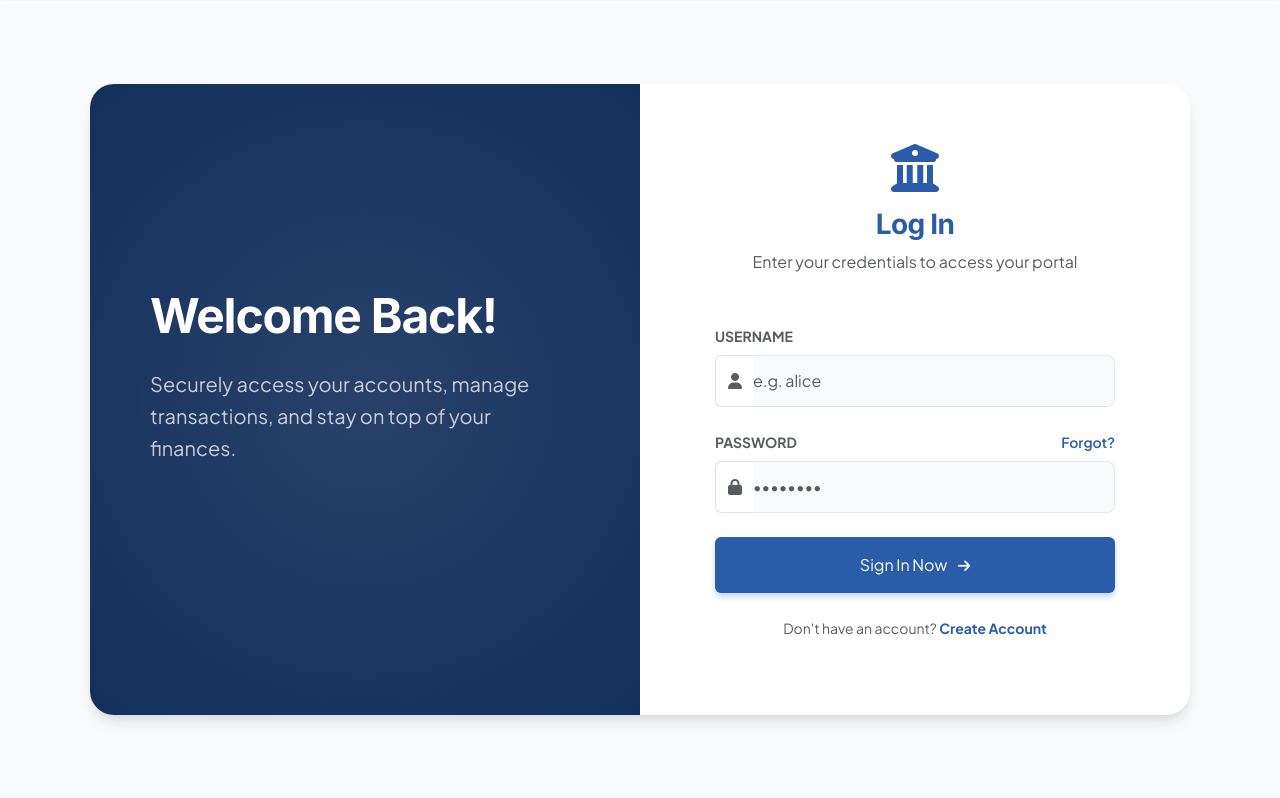
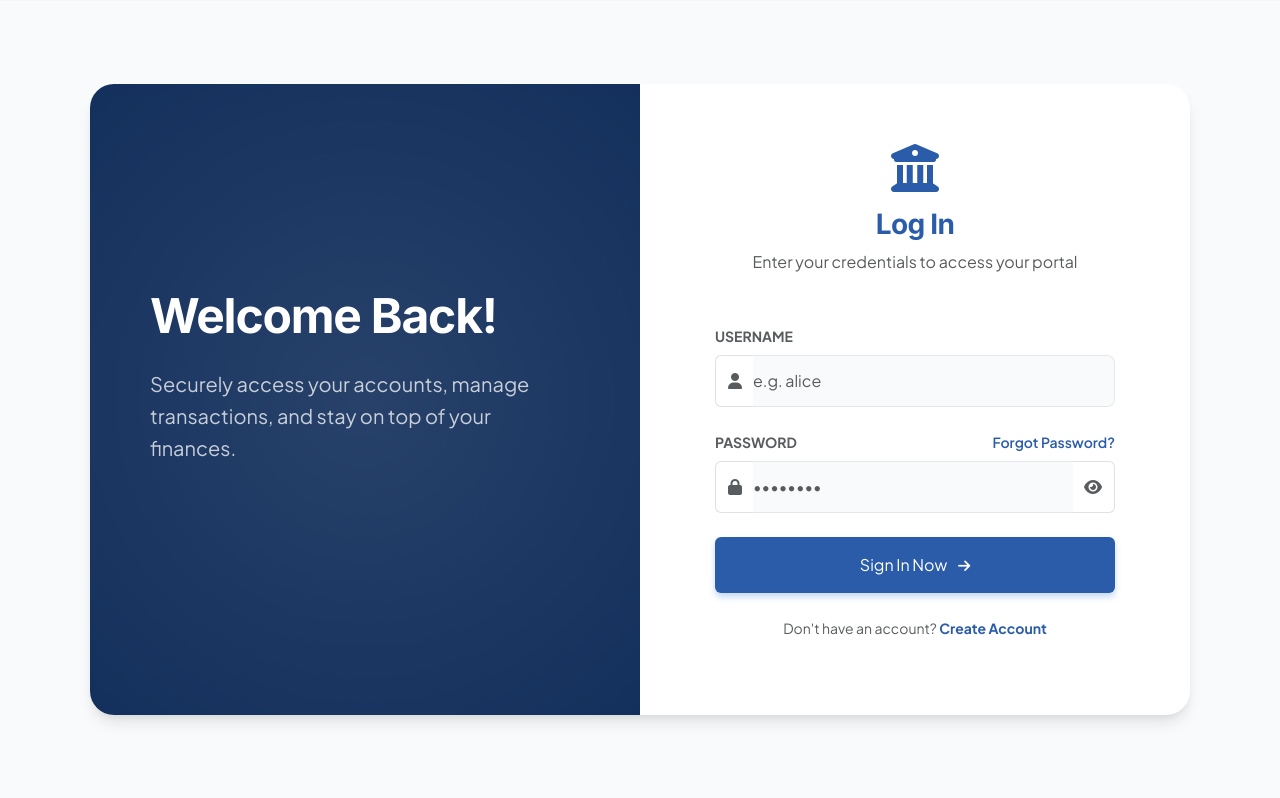
Before and after one commit to khushietiwari/banking-system, a Django app: page /login/ in a window 1280 px wide. Shown: the part 81-879 px from the top of the page. Run offline with Django 5.2, Linux system fonts and the light colour scheme.

Commit message:
toggle password button

```diff
--- a/templates/login.html
+++ b/templates/login.html
@@ -7,8 +7,9 @@
         <!-- Decoration Side -->
         <div class="auth-left d-none d-lg-flex">
             <h2 class="display-5 fw-bold mb-4 text-white">Welcome Back!</h2>
-            <p class="lead opacity-75 mb-5 text-white">Securely access your accounts, manage transactions, and stay on top of your
-                finances.</p>
+            <p class="lead opacity-75 mb-5 text-white">
+                Securely access your accounts, manage transactions, and stay on top of your finances.
+            </p>
         </div>
 
         <!-- Form Side -->
@@ -28,38 +29,89 @@
 
                 <form method="POST">
                     {% csrf_token %}
+
+                    <!-- Username -->
                     <div class="mb-4">
                         <label class="form-label text-uppercase small fw-bold text-muted">Username</label>
                         <div class="input-group">
-                            <span class="input-group-text bg-white border-end-0 text-muted"><i
-                                    class="fas fa-user"></i></span>
-                            <input type="text" name="username" class="form-control border-start-0 ps-0"
-                                placeholder="e.g. alice" required>
+                            <span class="input-group-text bg-white border-end-0 text-muted">
+                                <i class="fas fa-user"></i>
+                            </span>
+                            <input type="text"
+                                   name="username"
+                                   class="form-control border-start-0 ps-0"
+                                   placeholder="e.g. alice"
+                                   required>
                         </div>
                     </div>
+
+                    <!-- Password -->
                     <div class="mb-4">
                         <div class="d-flex justify-content-between">
                             <label class="form-label text-uppercase small fw-bold text-muted">Password</label>
-                            <a href="#" class="small text-primary-custom text-decoration-none fw-semibold">Forgot?</a>
+                            <a href="{% url 'password_change' %}"
+                               class="small text-primary-custom text-decoration-none fw-semibold">
+                               Forgot Password?
+                            </a>
                         </div>
+
                         <div class="input-group">
-                            <span class="input-group-text bg-white border-end-0 text-muted"><i
-                                    class="fas fa-lock"></i></span>
-                            <input type="password" name="password" class="form-control border-start-0 ps-0"
-                                placeholder="••••••••" required>
+                            <span class="input-group-text bg-white border-end-0 text-muted">
+                                <i class="fas fa-lock"></i>
+                            </span>
+
+                            <input type="password"
+                                   name="password"
+                                   id="passwordField"
+                                   class="form-control border-start-0 border-end-0 ps-0"
+                                   placeholder="••••••••"
+                                   required>
+
+                            <!-- Toggle Button -->
+                            <span class="input-group-text bg-white border-start-0 text-muted"
+                                  style="cursor:pointer;"
+                                  onclick="togglePassword()">
+                                <i class="fas fa-eye" id="toggleIcon"></i>
+                            </span>
                         </div>
                     </div>
+
                     <button type="submit" class="btn btn-primary-custom w-100 py-3 shadow-md">
                         Sign In Now <i class="fas fa-arrow-right ms-2 small"></i>
                     </button>
 
                     <div class="text-center mt-4">
-                        <p class="text-muted small">Don't have an account? <a href="{% url 'register' %}"
-                                class="fw-bold text-primary-custom">Create Account</a></p>
+                        <p class="text-muted small">
+                            Don't have an account?
+                            <a href="{% url 'register' %}"
+                               class="fw-bold text-primary-custom">
+                               Create Account
+                            </a>
+                        </p>
                     </div>
+
                 </form>
             </div>
         </div>
     </div>
 </div>
+
+<!-- Password Toggle Script -->
+<script>
+function togglePassword() {
+    const pwd = document.getElementById("passwordField");
+    const icon = document.getElementById("toggleIcon");
+
+    if (pwd.type === "password") {
+        pwd.type = "text";
+        icon.classList.remove("fa-eye");
+        icon.classList.add("fa-eye-slash");
+    } else {
+        pwd.type = "password";
+        icon.classList.remove("fa-eye-slash");
+        icon.classList.add("fa-eye");
+    }
+}
+</script>
+
 {% endblock %}
```
